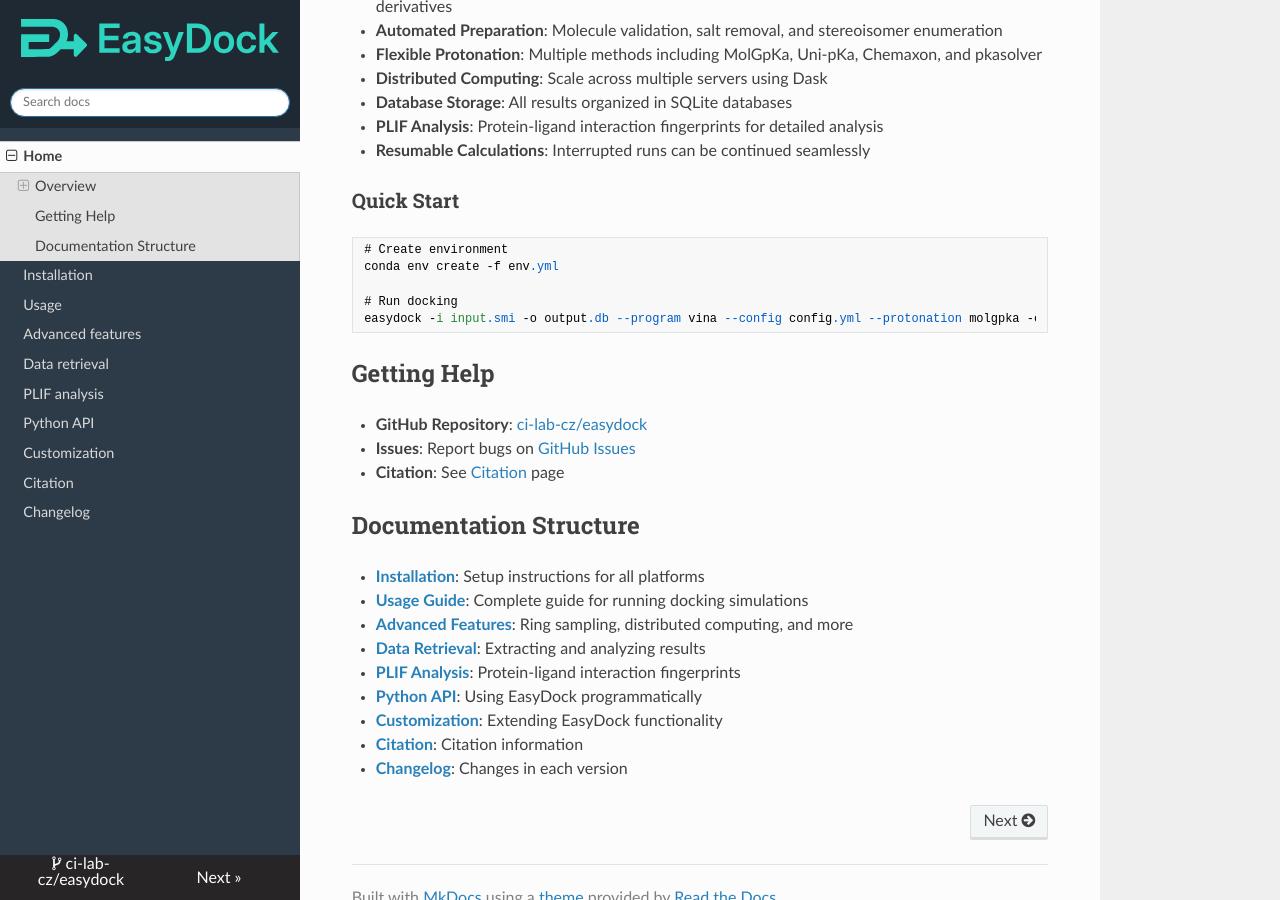
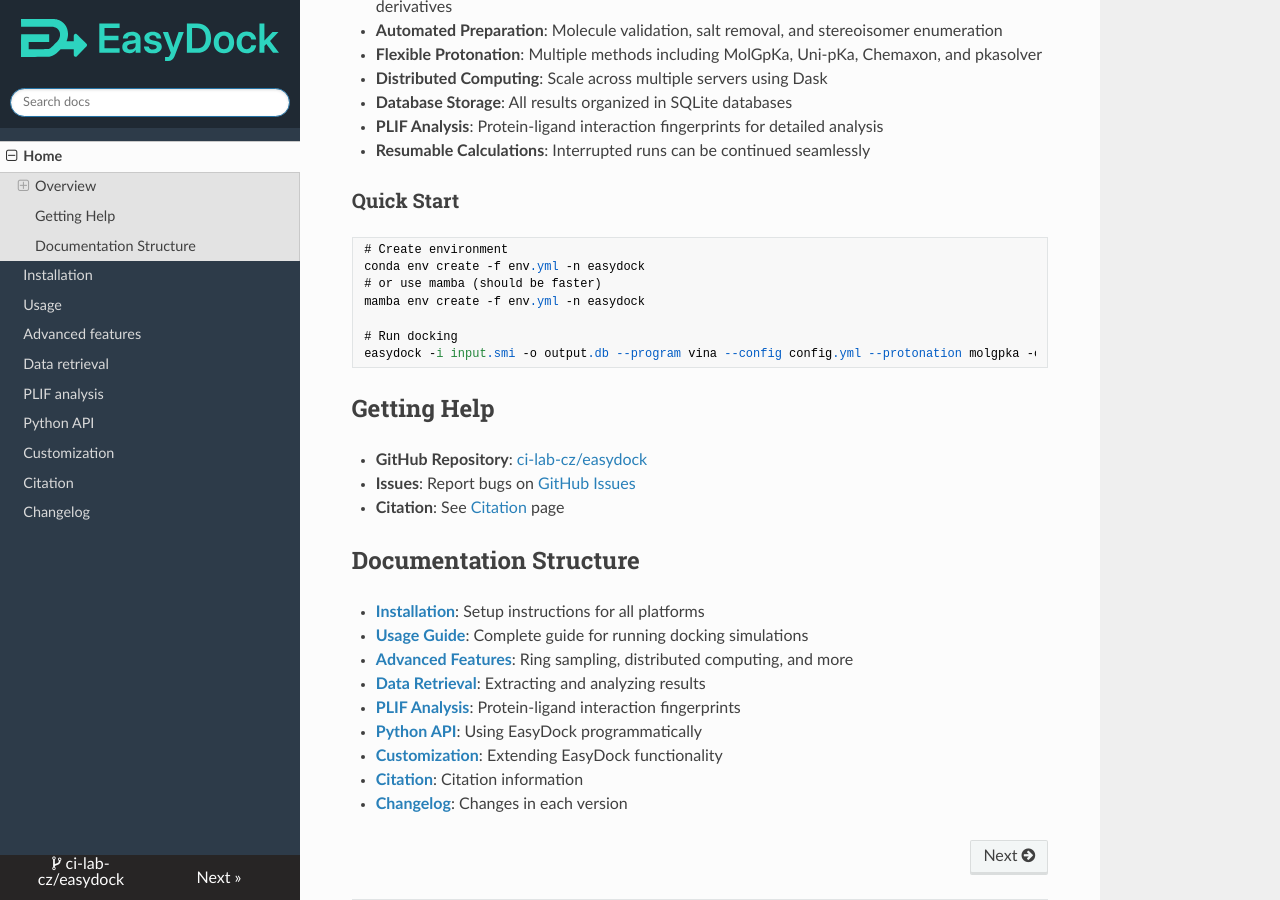
Before and after one commit to ci-lab-cz/easydock, an MkDocs documentation site: the page built from docs/index.md, in a window 1280 px wide and 900 px high, scrolled down 487 px. Built offline with MkDocs 1.6.1, drawn with Linux system fonts in a browser that asks for light colours; nearby versions of some CDN libraries.

Commit message:
Update documentation

````diff
--- a/docs/index.md
+++ b/docs/index.md
@@ -24,7 +24,9 @@ EasyDock automates the entire docking process from molecule preparation to resul
 
 ```bash
 # Create environment
-conda env create -f env.yml
+conda env create -f env.yml -n easydock
+# or use mamba (should be faster)
+mamba env create -f env.yml -n easydock
 
 # Run docking
 easydock -i input.smi -o output.db --program vina --config config.yml --protonation molgpka -c 4 --sdf
````
Also changed, not shown: README.md (+3 -1 lines), docs/changelog.md (+1 -1 lines).
